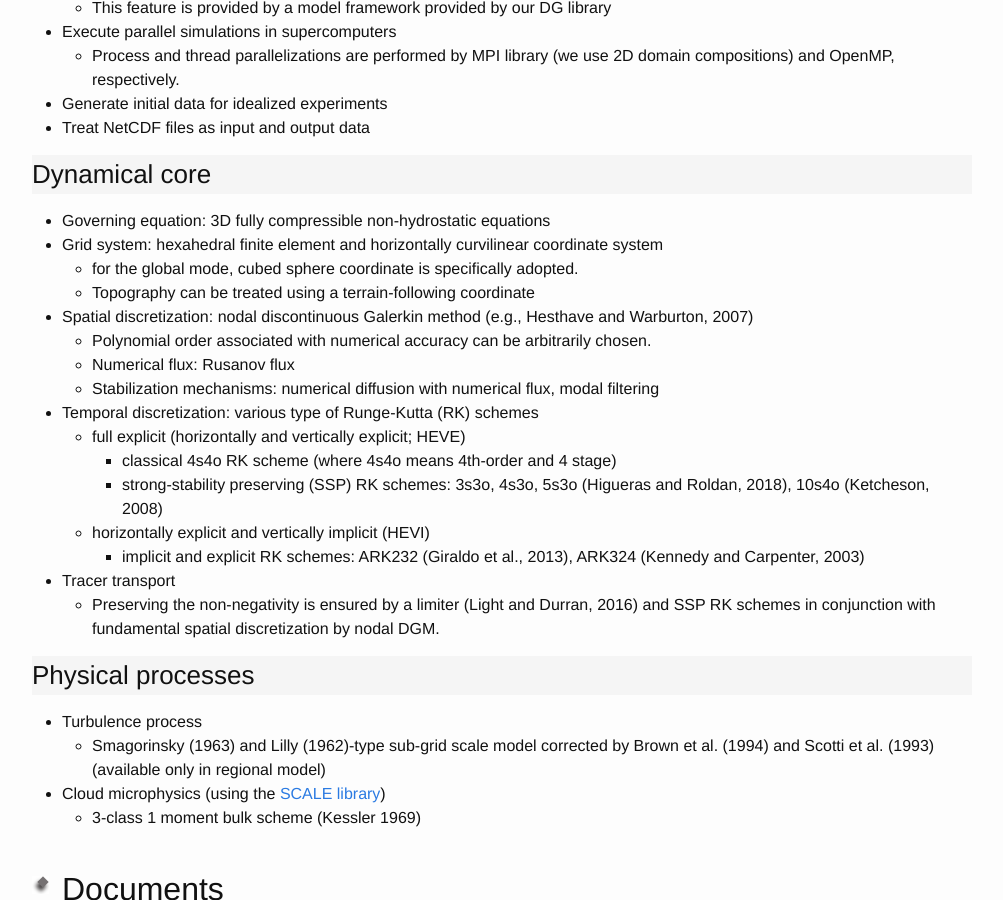
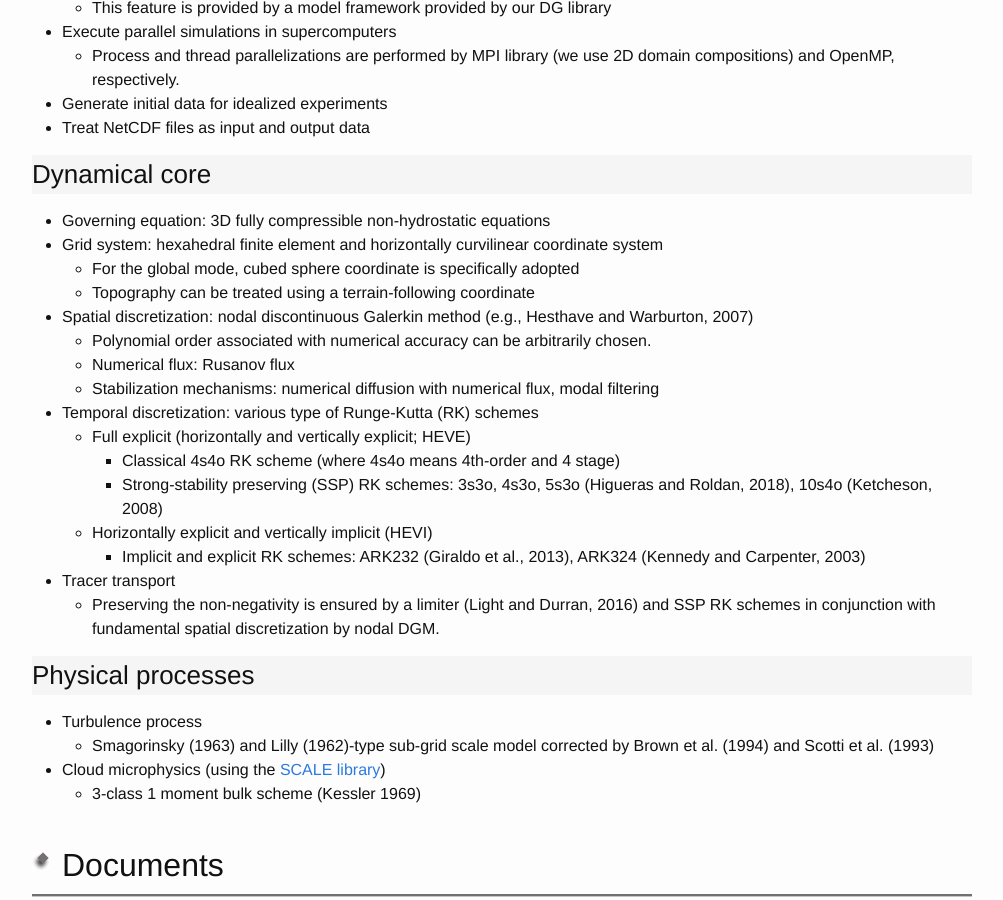
Before and after one commit to ywkawai/FE-Project_web, a Jekyll site: the page built from scale-dg/index.md, in a window 1280 px wide and 900 px high, scrolled down 405 px. Shown: the whole window, without its empty margins (138-1141 px from the left). Built offline with Jekyll 4.4.1, drawn with Linux system fonts in a browser that asks for light colours.

Commit message:
Update index page for SCALE-DG

```diff
--- a/scale-dg/index.md
+++ b/scale-dg/index.md
@@ -23,25 +23,25 @@ In the near feature, using the [SCALE library](https://scale.riken.jp) physical
 ### Dynamical core
 * Governing equation: 3D fully compressible non-hydrostatic equations
 * Grid system: hexahedral finite element and horizontally curvilinear coordinate system
-  * for the global mode, cubed sphere coordinate is specifically adopted.
+  * For the global mode, cubed sphere coordinate is specifically adopted
   * Topography can be treated using a terrain-following coordinate
 * Spatial discretization: nodal discontinuous Galerkin method (e.g., Hesthave and Warburton, 2007)
   * Polynomial order associated with numerical accuracy can be arbitrarily chosen.
   * Numerical flux: Rusanov flux
   * Stabilization mechanisms: numerical diffusion with numerical flux, modal filtering
 * Temporal discretization: various type of Runge-Kutta (RK) schemes
-  * full explicit (horizontally and vertically explicit; HEVE)
-    * classical 4s4o RK scheme (where 4s4o means 4th-order and 4 stage)
-    * strong-stability preserving (SSP) RK schemes: 3s3o, 4s3o, 5s3o (Higueras and Roldan, 2018), 10s4o (Ketcheson, 2008)
-  * horizontally explicit and vertically implicit (HEVI)
-    * implicit and explicit RK schemes: ARK232 (Giraldo et al., 2013), ARK324 (Kennedy and Carpenter, 2003)
+  * Full explicit (horizontally and vertically explicit; HEVE)
+    * Classical 4s4o RK scheme (where 4s4o means 4th-order and 4 stage)
+    * Strong-stability preserving (SSP) RK schemes: 3s3o, 4s3o, 5s3o (Higueras and Roldan, 2018), 10s4o (Ketcheson, 2008)
+  * Horizontally explicit and vertically implicit (HEVI)
+    * Implicit and explicit RK schemes: ARK232 (Giraldo et al., 2013), ARK324 (Kennedy and Carpenter, 2003)
 * Tracer transport
   * Preserving the non-negativity is ensured by a limiter (Light and Durran, 2016) and SSP RK schemes in conjunction with fundamental spatial discretization by nodal DGM.
 
 ### Physical processes
 
 * Turbulence process
-  * Smagorinsky (1963) and Lilly (1962)-type sub-grid scale model corrected by Brown et al. (1994) and Scotti et al. (1993) (available only in regional model)
+  * Smagorinsky (1963) and Lilly (1962)-type sub-grid scale model corrected by Brown et al. (1994) and Scotti et al. (1993)
 
 * Cloud microphysics (using the [SCALE library](https://scale.riken.jp))
   * 3-class 1 moment bulk scheme (Kessler 1969)
```
